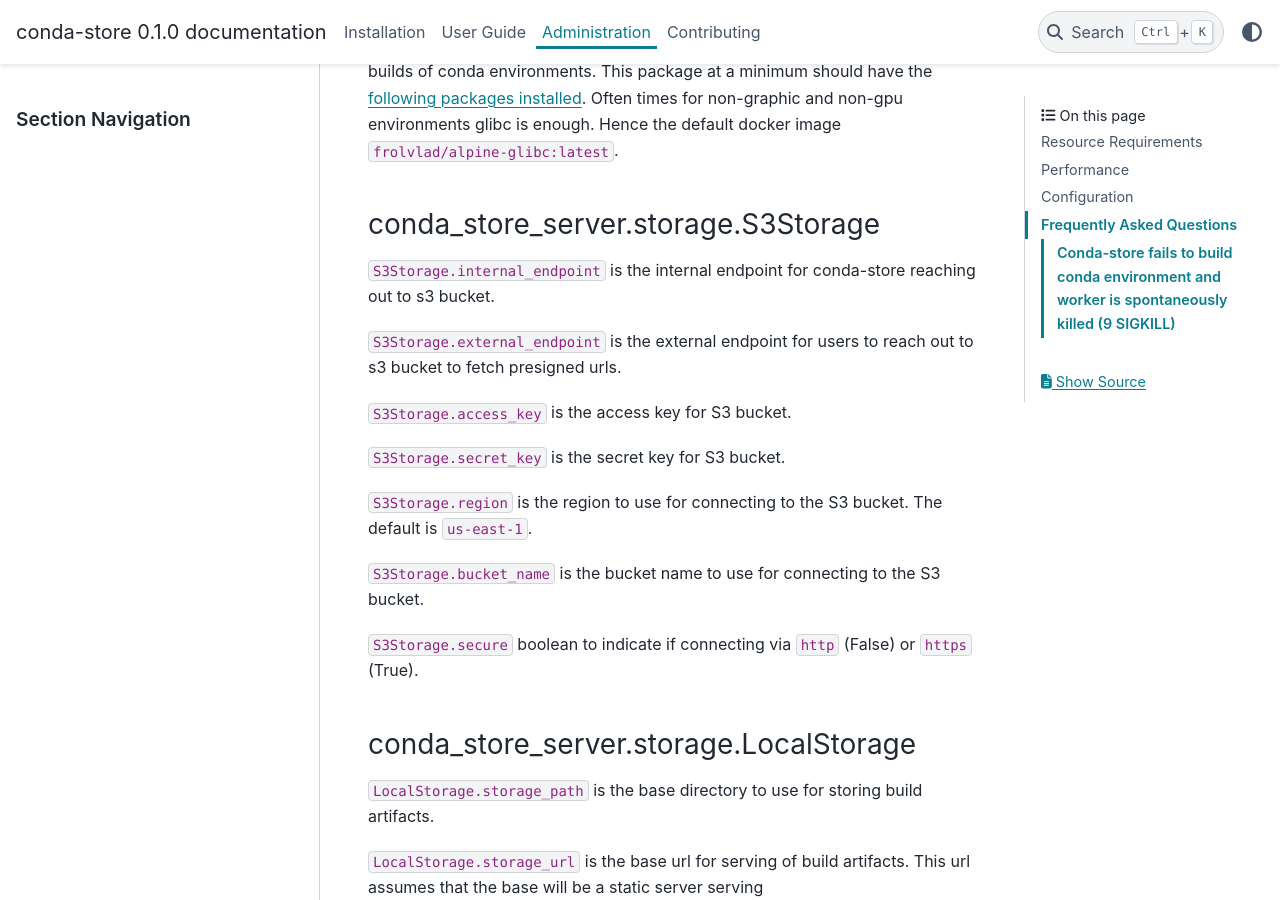
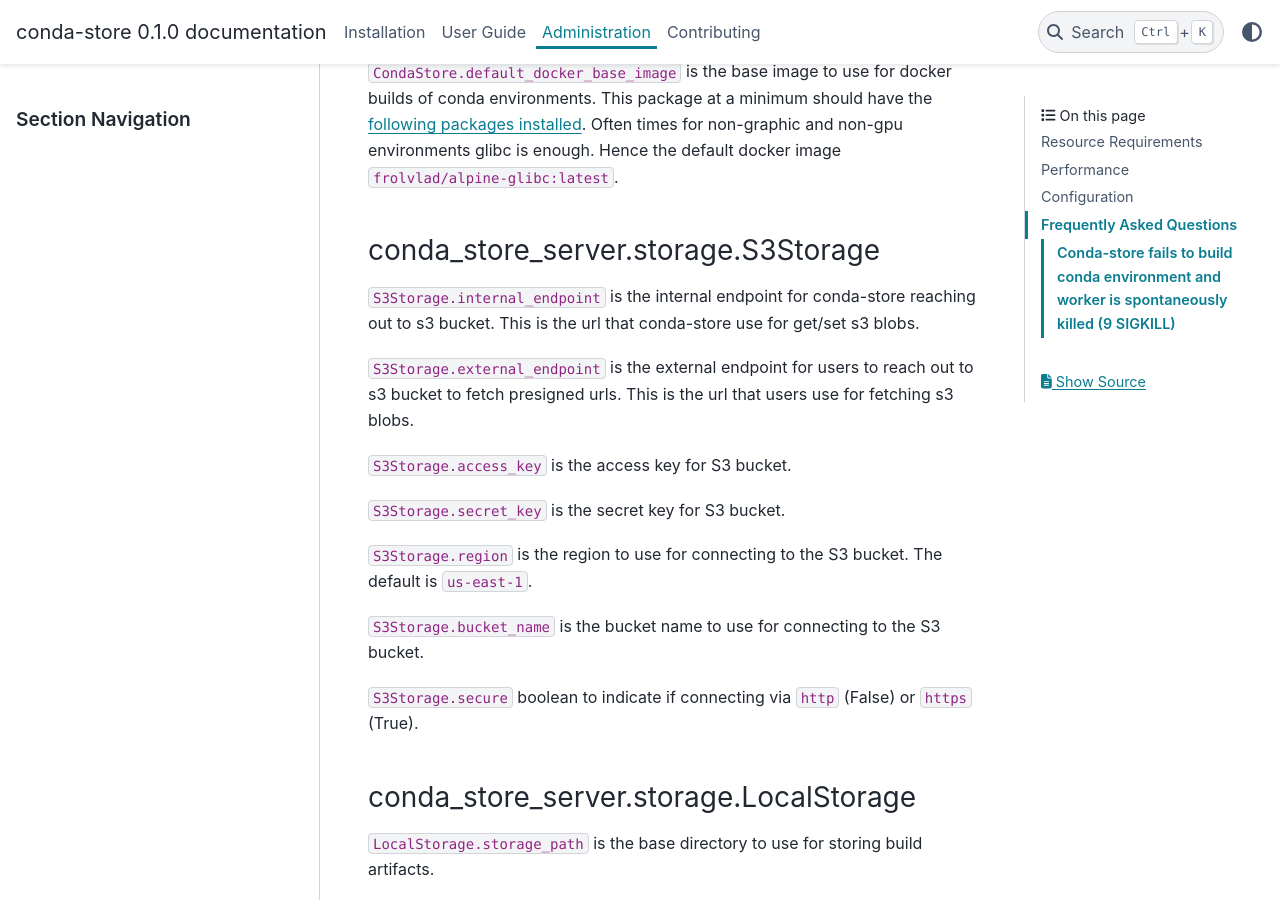
Before and after one commit to conda-incubator/conda-store, a Sphinx documentation site: the page built from docs/administration.md, in a window 1280 px wide and 900 px high, scrolled down 3579 px. Built offline with Sphinx 7.4.7 and the PyData theme 0.15.4, drawn with Linux system fonts in a browser that asks for light colours; some of the changed text lies outside the part shown.

Commit message:
Make documentation more explicit around database and internal/external url

```diff
--- a/docs/administration.md
+++ b/docs/administration.md
@@ -113,7 +113,8 @@
 database. Behind the scenes [sqlalchemy](https://www.sqlalchemy.org/)
 is used for the connection so [consult their
 docs](https://docs.sqlalchemy.org/en/14/core/engines.html) for
-connecting to your specific database.
+connecting to your specific database. Conda-Store will automatically
+create the tables if they do not already exist.
 
 `CondaStore.celery_broker_url` is the broker use to use for
 celery. Celery supports a [wide range of
@@ -174,10 +175,12 @@
 ### conda_store_server.storage.S3Storage
 
 `S3Storage.internal_endpoint` is the internal endpoint for conda-store
-reaching out to s3 bucket.
+reaching out to s3 bucket. This is the url that conda-store use for
+get/set s3 blobs.
 
 `S3Storage.external_endpoint` is the external endpoint for users to
-reach out to s3 bucket to fetch presigned urls.
+reach out to s3 bucket to fetch presigned urls. This is the url that
+users use for fetching s3 blobs.
 
 `S3Storage.access_key` is the access key for S3 bucket.
 
```
Also changed, not shown: 2 other files.
